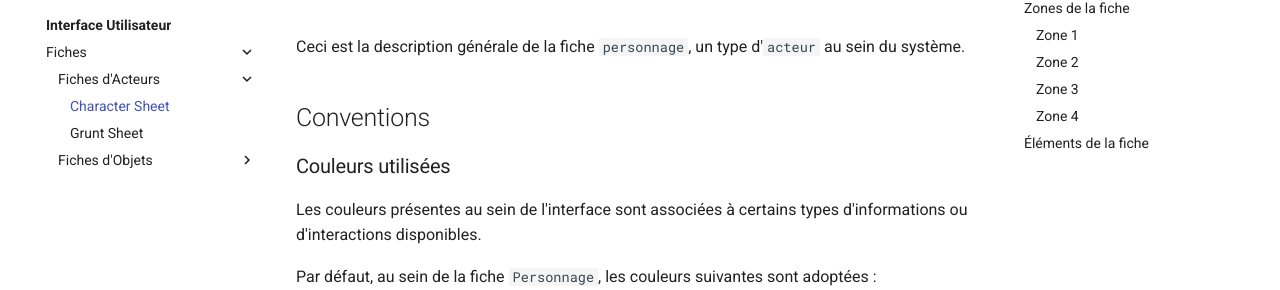
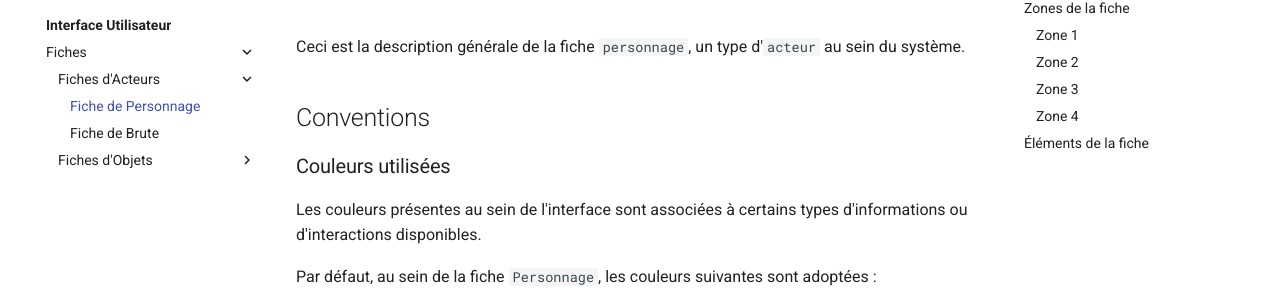
Before and after one commit to shadowfoundry/sr6-doc, an MkDocs documentation site: the page built from docs/fr/interface/fiches/acteurs/personnage.md, in a window 1280 px wide. Shown: the part 232-522 px from the top of the page. Built offline with MkDocs 1.6.1 and Material for MkDocs 9.7.7, drawn with Linux system fonts in a browser that asks for light colours.

Commit message:
Fixed untranslated navigation item

```diff
--- a/mkdocs.yml
+++ b/mkdocs.yml
@@ -52,8 +52,8 @@ nav:
       - en/interface/index.md
       - Fiches:
         - Fiches d'Acteurs:
-          - Character Sheet: fr/interface/fiches/acteurs/personnage.md
-          - Grunt Sheet: fr/interface/fiches/acteurs/grunt.md
+          - Fiche de Personnage: fr/interface/fiches/acteurs/personnage.md
+          - Fiche de Brute: fr/interface/fiches/acteurs/grunt.md
         - Fiches d'Objets:
           - Fiche d'Appareil: fr/interface/fiches/objets/appareil.md
   - Tags:
```
